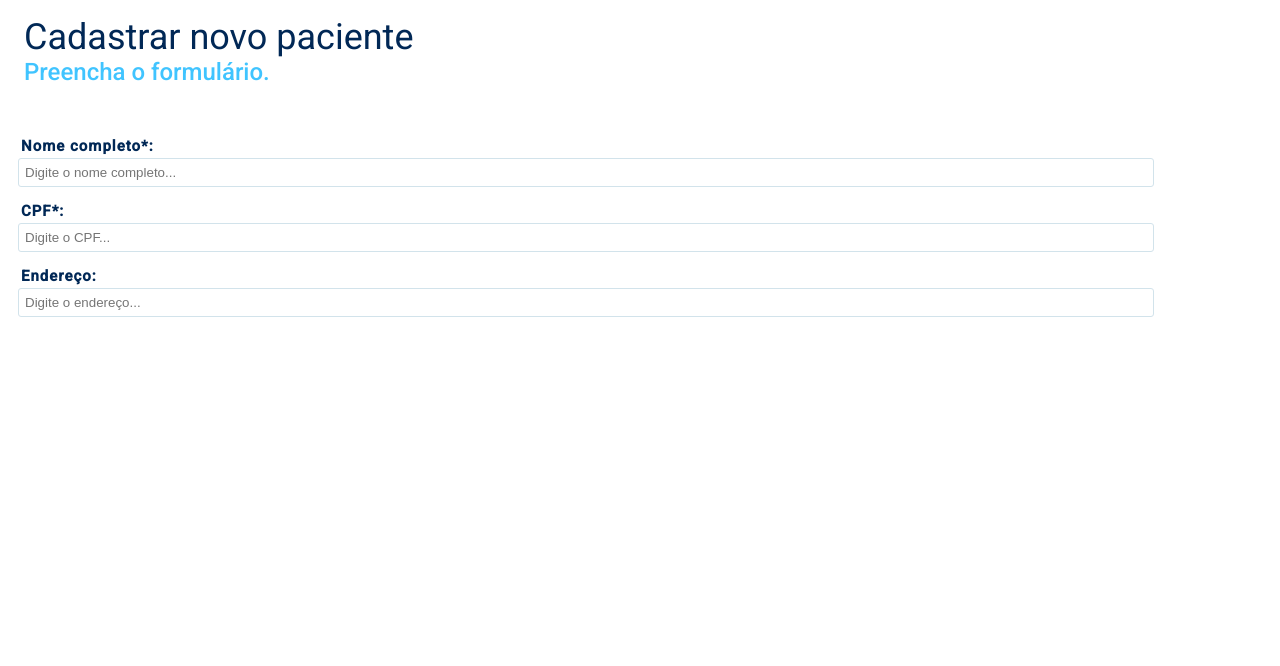
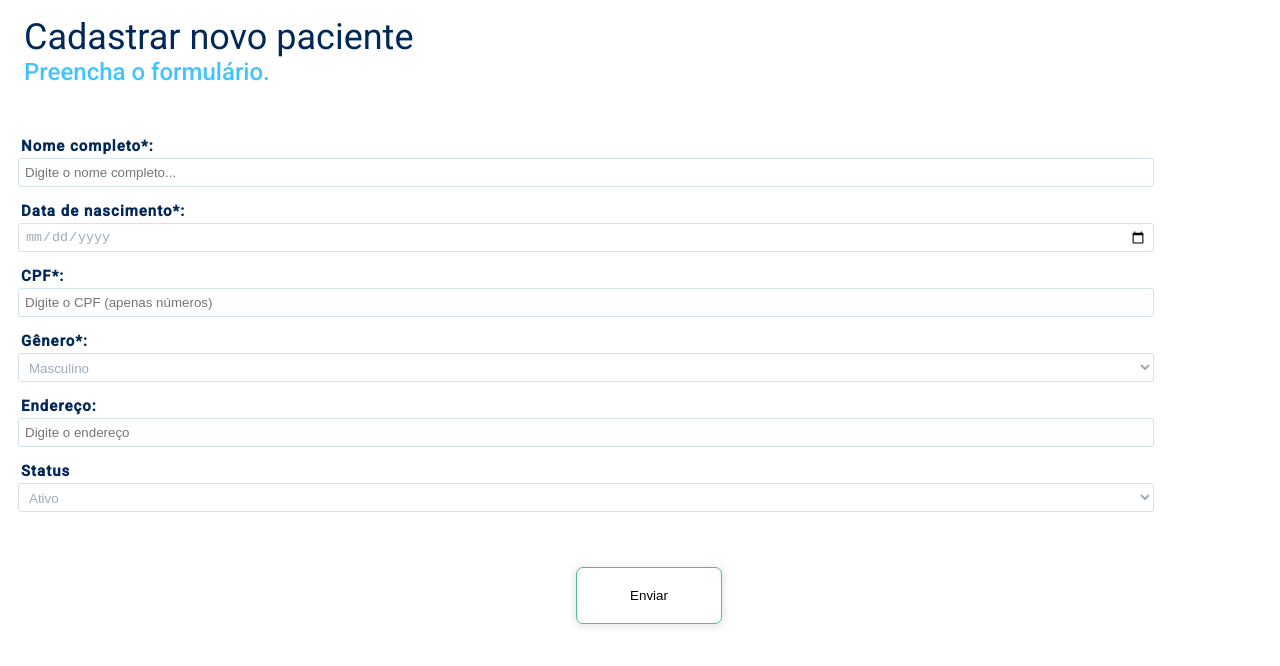
Before and after one commit to herr-berna/ACME-registration-form, a React (Create React App) app: page /Form in a window 1280 px wide. Shown: the top 666 px of the page. Built offline with nearby package versions, Linux system fonts and the light colour scheme.

Commit message:
Reorganizing folders, remaking form system (again)

```diff
--- a/src/Form.js
+++ /dev/null
@@ -1,60 +0,0 @@
-// Aqui é o formulário que recebe os dados
-
-import React from 'react';
-import GlobalStyle from './globalStyle';
-import { Title, InputText } from './styles';
-// Para administrar o form, utilizei react-hook-form, uma lib que torna esse processo mais fácil.
-import { useForm } from 'react-hook-form'
-
-const Form = () => {
-
-  // Pegamos a função do react-hook-form e a destruturamos
-  const { register, handleSubmit } = useForm()
-
-  const showConsole = (data) => {
-    console.log(data)
-  }
-
-  return (
-    <>
-      <GlobalStyle />
-      <Title>Cadastrar novo paciente
-        <span>Preencha o formulário.</span>
-      </Title>
-      <InputText>
-        <label htmlFor="fullname">Nome completo*:</label>
-        <input
-          type="text"
-          id="fullname"
-          name="fullname"
-          // Com a propriedade 'ref', não precisamos cuidar manualmente do value do input
-          // ref={register}
-          placeholder="Digite o nome completo..."
-          required />
-      </InputText>
-      <InputText>
-        <label htmlFor="cpf">CPF*:</label>
-        <input
-          type="text"
-          id="cpf"
-          name="cpf"
-          // ref={register}
-          placeholder="Digite o CPF..."
-          required />
-      </InputText>
-      <InputText>
-        <label htmlFor="address">Endereço: </label>
-        <input
-          type="text"
-          id="address"
-          name="address"
-
-          // ref={register}
-          placeholder="Digite o endereço..."
-          required />
-      </InputText>
-    </>
-  );
-};
-
-export default Form;
--- /dev/null
+++ b/src/pages/Form.js
@@ -0,0 +1,189 @@
+// Aqui é o formulário que recebe os dados
+
+import React, { Component } from 'react';
+import GlobalStyle from '../styles/globalStyle';
+import '../styles/Form.css'
+import { Title, SecButton } from '../styles/styles';
+
+
+class Form extends Component {
+
+  constructor(props) {
+    super(props)
+    // No fim nós exportaremos esse state no formato JSON
+    this.state = {
+      fullname: '',
+      birthday: '',
+      // O CPF será também a key para o localstorage
+      cpf: '',
+      gender: 'm',
+      address: '',
+      status: 'active'
+    };
+  }
+
+  handleFullnameChange = e => {
+    // Podemos acessar os dados utilizando event.target.value
+    const fullname = e.target.value
+    // Agora precisamos pegar esse dado capturado e recolocá-lo na propriedade state do constructor
+    this.setState({
+      fullname: fullname,
+    })
+    // Com isso, o atributo 'value' do <input> fullname agora é o que foi digitado pelo usuário, pois ele monitora aqui em cima.
+  }
+
+  handleBirthdayChange = e => {
+    // O value em input type date sempre será no formato AAAA-MM-DD
+    const birthday = e.target.value
+    this.setState({
+      birthday: birthday
+    })
+  }
+
+  handleCpfChange = e => {
+    const cpf = e.target.value
+    this.setState({
+      cpf: cpf
+    })
+  }
+
+  handleGender = e => {
+    const gender = e.target.value
+    this.setState({
+      gender: gender
+    })
+  }
+
+  handleAddressChange = e => {
+    const address = e.target.value
+    this.setState({
+      address: address
+    })
+  }
+
+  handleStatusChange = e => {
+    const status = e.target.value
+    this.setState({
+      status: status
+    })
+  }
+
+
+
+  handleSubmit = e => {
+    e.preventDefault()
+    // Já temos o objeto completo com os dados da form
+    const formDataObject = this.state
+    // Destruturando e pegando o cpf
+    const { cpf } = formDataObject
+
+    // Abrimos o localstorage para ver se tem alguma coisa lá dentro
+    if (localStorage.length > 0) {
+      // Verificando se CPF já existe
+      // Iterando pelas keys através de seus índices
+      for (let i = 0; i < localStorage.length; i++) {
+        // Faremos uma comparação do CPF com a Key
+        let key = localStorage.key(i);
+        if (key === cpf) {
+          // Erro do CPF (errors += cpf...)
+        }
+        else {
+          // Pegamos o JSON -> stringify
+          let formDataString = JSON.stringify(formDataObject)
+          // Usamos o CPF como chave para guardar o objeto
+          localStorage.setItem(cpf, formDataString)
+        }
+      }
+
+    } else {
+      // Não há itens - Podemos adicionar esse registro.
+      let formDataString = JSON.stringify(formDataObject)
+      localStorage.setItem(cpf, formDataString)
+      return (
+        <>
+        </>
+      )
+    }
+  }
+  render() {
+
+    const { fullname, birthday, cpf, gender, address, status } = this.state
+
+    return (
+      <>
+        <GlobalStyle />
+        <Title>Cadastrar novo paciente
+          <span>Preencha o formulário.</span>
+        </Title>
+        <form onSubmit={this.handleSubmit}>
+          <label
+            htmlFor="fullname"
+          >Nome completo*: </label>
+          <input
+            type="text"
+            id="fullname"
+            value={fullname}
+            onChange={this.handleFullnameChange}
+            placeholder="Digite o nome completo..."
+          />
+          <label
+            htmlFor="birthday"
+          >Data de nascimento*: </label>
+          <input
+            type="date"
+            id="birthday"
+            value={birthday}
+            onChange={this.handleBirthdayChange}
+          />
+          <label htmlFor="cpf">CPF*:</label>
+          <input
+            type="text"
+            id="cpf"
+            name="cpf"
+            value={cpf}
+            onChange={this.handleCpfChange}
+            placeholder="Digite o CPF (apenas números)"
+          />
+          <label htmlFor="gender">Gênero*: </label>
+          <select
+            id="gender"
+            name="gender"
+            value={gender}
+            onChange={this.handleGender}
+            placeholder="Selecione o gênero"
+          >
+            <option value="m">Masculino</option>
+            <option value="f">Feminino</option>
+            <option value="mf">Mulher Trans</option>
+            <option value="fm">Homem Trans</option>
+          </select>
+
+          <label htmlFor="address">Endereço: </label>
+          <input
+            type="text"
+            id="address"
+            name="address"
+            value={address}
+            onChange={this.handleAddressChange}
+            placeholder="Digite o endereço"
+          />
+          <label htmlFor="status">Status        </label>
+          <select
+            id="status"
+            name="status"
+            value={status}
+            onChange={this.handleStatusChange}
+            placeholder="Selecione o status"
+          >
+            <option value="active">Ativo</option>
+            <option value="inactive">Inativo</option>
+          </select>
+
+          <SecButton type="submit">Enviar</SecButton>
+        </form>
+      </>
+    );
+  }
+};
+
+export default Form;
--- /dev/null
+++ b/src/styles/Form.css
@@ -0,0 +1,23 @@
+form {
+  padding-left: 18px;
+}
+
+input,
+select {
+  border: 1px solid #D2E3EB;
+  color: #9FAAB8;
+  width: 90%;
+  height: 29px;
+  margin-bottom: 12px;
+  border-radius: 3px;
+  padding: 6px;
+}
+
+label {
+  font-size: 15px;
+  font-weight: 600;
+  letter-spacing: 1px;
+  color: #012856;
+  display: block;
+  padding: 3px;
+}
--- a/src/styles.js
+++ b/src/styles/styles.js
@@ -74,9 +74,10 @@ border-radius: 7px;
   }
 `;
 
-export const InputText = styled.div`
+export const FormStyled = styled.div`
 padding-left: 18px;
-input {
+input,
+select {
   border: 1px solid #D2E3EB;
   color: #9FAAB8;
   width: 90%;
```
Also changed, not shown: src/App.js (+4 -3 lines), src/UseForm.js (deleted, +0 -44 lines), src/pages/Home.js (renamed from src/Home.js, +5 -5 lines), src/validateInfo.js (+44 -0 lines), src/styles/globalStyle.js (renamed from src/globalStyle.js).
